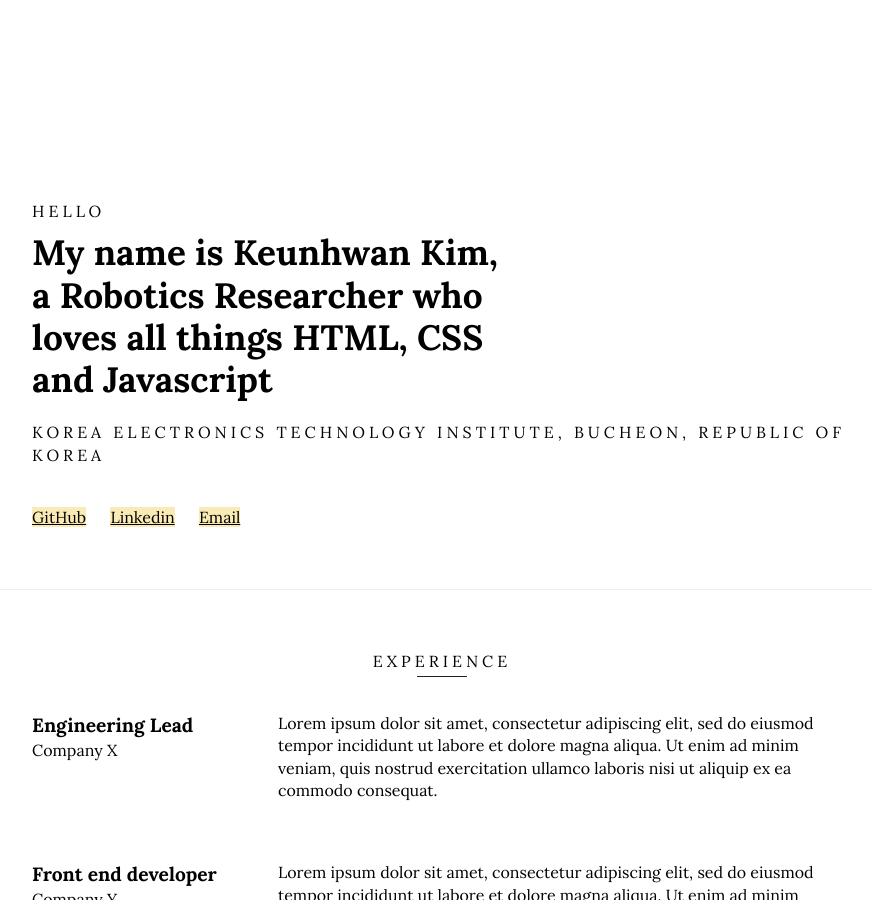
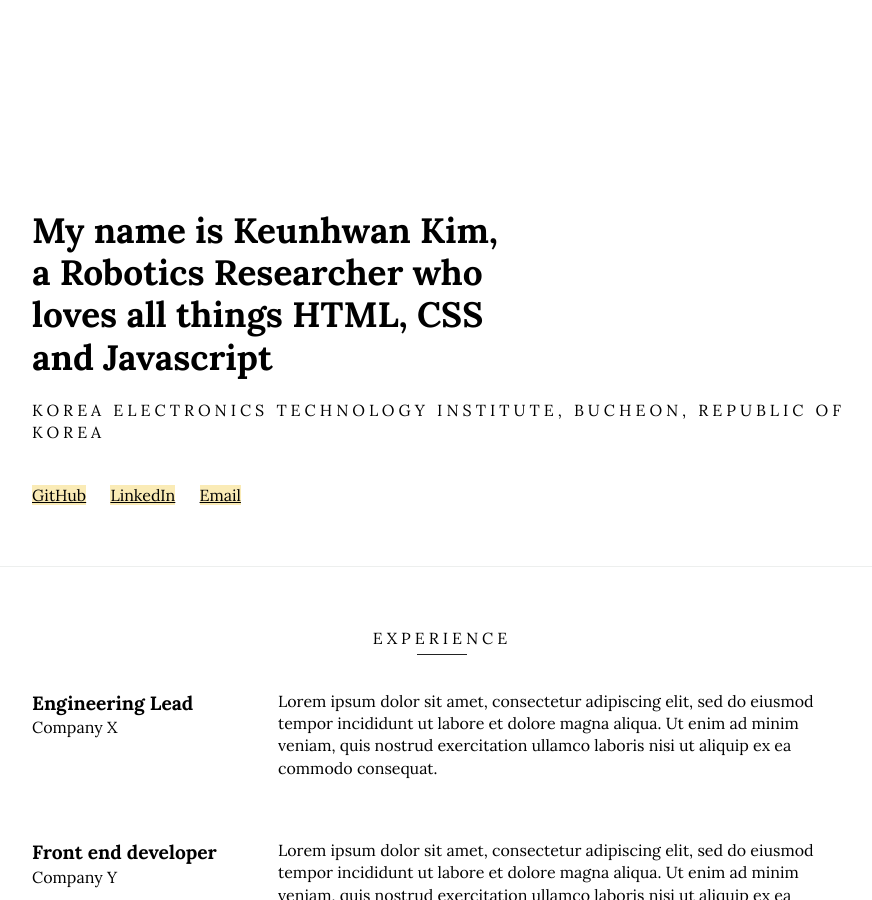
Before and after one commit to khgapa/khgapa.github.io, a Jekyll site: the page built from index.html, in a window 1280 px wide and 900 px high. Shown: the whole window, without its empty margins (198-1070 px from the left). Built offline with Jekyll 4.4.1, drawn with Linux system fonts in a browser that asks for light colours.

Commit message:
Update header.html

```diff
--- a/_includes/header.html
+++ b/_includes/header.html
@@ -1,15 +1,15 @@
 <header>
     <div class="container">
         <div class="intro">
-            <p class="intro__pre">Hello</p>
+<!--             <p class="intro__pre">Hello</p> -->
             <p class="intro__main">My name is <span>{{ site.name }}</span>, a {{ site.job }} who loves all things {{ site.languages }}</p>
             <p class="intro__post">{{ site.location }}</p>
         </div>
 
-        {{ if site.github_username or site.codepen_username or site.linkedin_username or site.email_address }}
+        {{ if site.github_username or site.linkedin_username or site.email_address }}
         <div class="social">
             {{ if site.github_username }}<a href="http://github.com/{{ site.github_username }}" target="_blank">GitHub</a>{{ endif }}
-            {{ if site.linkedin_username }}<a href="http://linkedin.com/{{ site.linkedin_username }}" target="_blank">Linkedin</a>{{ endif }}
+            {{ if site.linkedin_username }}<a href="http://linkedin.com/{{ site.linkedin_username }}" target="_blank">LinkedIn</a>{{ endif }}
             {{ if site.email_address }}<a href="mailto:{{ site.email_address }}" target="_blank">Email</a>{{ endif }}
         </div>
         {{ endif }}
```
